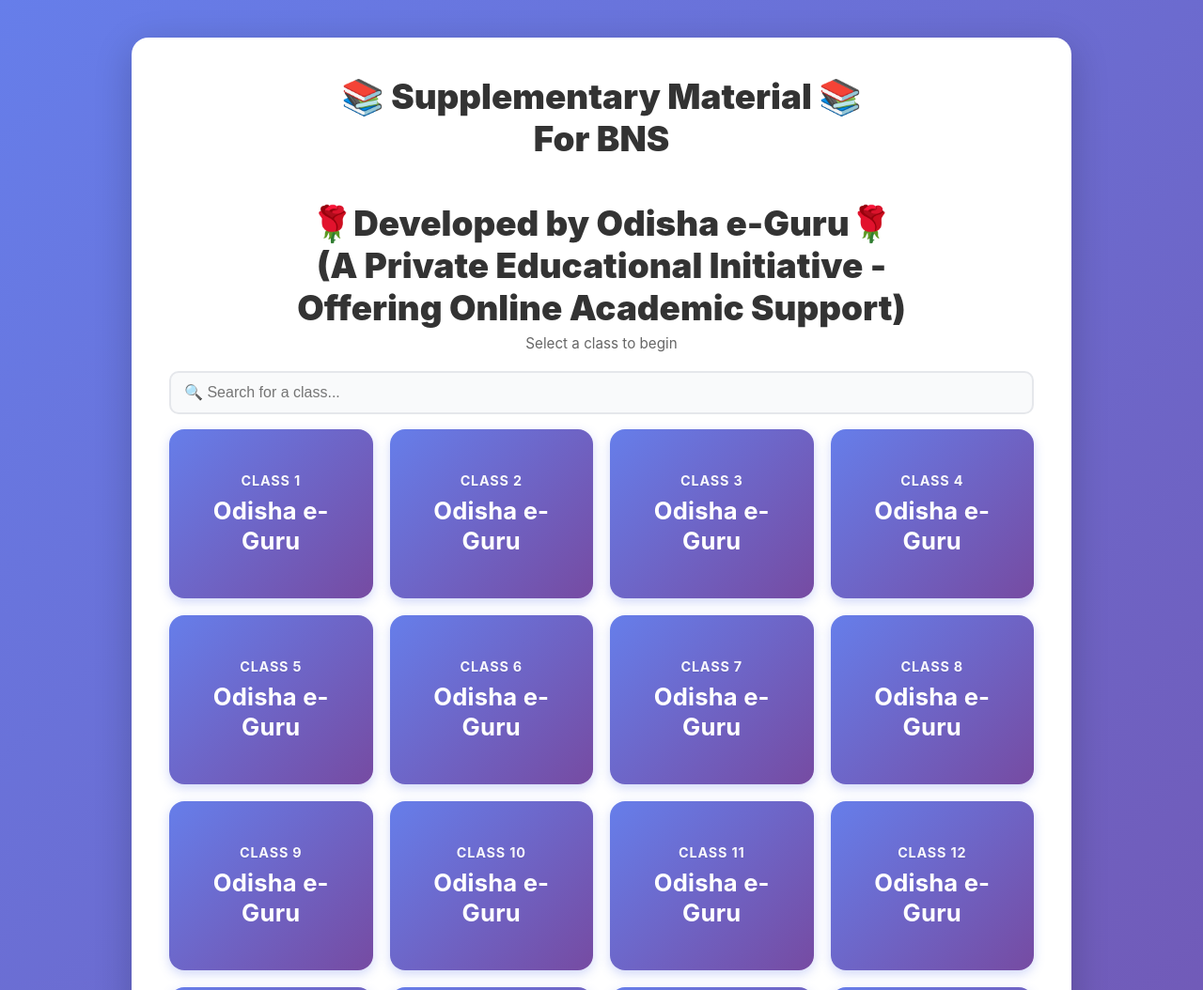
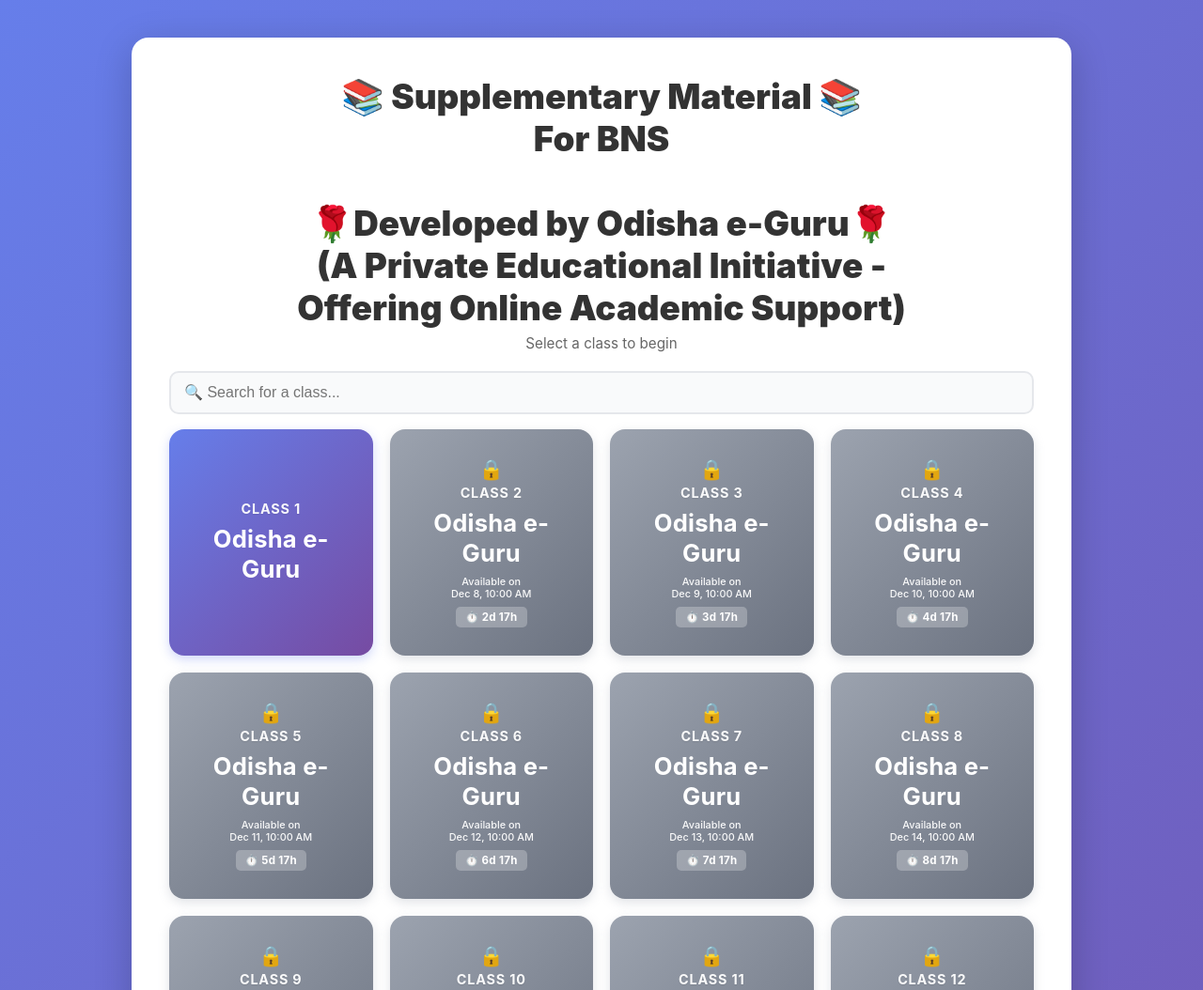
Before and after one commit to eguruOdisha/LLB-BNS, a plain HTML site: page index.html in a window 1280 px wide. Shown: the top 1054 px of the page at 94% size. Drawn offline with Linux system fonts and the light colour scheme.

Commit message:
Update index.html

```diff
--- a/index.html
+++ b/index.html
@@ -656,36 +656,36 @@
         };
 
         const classSchedule = {
-            1: { available: false, releaseDate: '2025-11-01 00:00' },
-            2: { available: false, releaseDate: '2025-12-01 00:00' },
-            3: { available: false, releaseDate: '2025-12-01 00:00' },
-            4: { available: false, releaseDate: '2025-12-01 00:00' },
-            5: { available: false, releaseDate: '2025-12-01 00:00' },
-            6: { available: false, releaseDate: '2025-12-01 00:00' },
-            7: { available: false, releaseDate: '2025-12-01 00:00' },
-            8: { available: false, releaseDate: '2025-12-01 00:00' },
-            9: { available: false, releaseDate: '2025-12-01 00:00' },
-            10: { available: false, releaseDate: '2025-12-01 00:00' },
-            11: { available: false, releaseDate: '2025-12-01 00:00' },
-            12: { available: false, releaseDate: '2025-12-01 00:00' },
-            13: { available: false, releaseDate: '2025-12-01 00:00' },
-            14: { available: false, releaseDate: '2025-12-01 00:00' },
-            15: { available: false, releaseDate: '2025-12-01 00:00' },
-            16: { available: false, releaseDate: '2025-12-01 00:00' },
-            17: { available: false, releaseDate: '2025-12-01 00:00' },
-            18: { available: false, releaseDate: '2025-12-01 00:00' },
-            19: { available: false, releaseDate: '2025-12-01 00:00' },
-            20: { available: false, releaseDate: '2025-12-01 00:00' },
-            21: { available: false, releaseDate: '2025-12-01 00:00' },
-            22: { available: false, releaseDate: '2025-12-01 00:00' },
-            23: { available: false, releaseDate: '2025-12-01 00:00' },
-            24: { available: false, releaseDate: '2025-12-01 00:00' },
-            25: { available: false, releaseDate: '2025-12-01 00:00' },
-            26: { available: false, releaseDate: '2025-12-01 00:00' },
-            27: { available: false, releaseDate: '2025-12-01 00:00' },
-            28: { available: false, releaseDate: '2025-12-01 00:00' },
-            29: { available: false, releaseDate: '2025-12-01 00:00' },
-            30: { available: false, releaseDate: '2025-12-01 00:00' }
+            1: { available: false, releaseDate: '2025-11-01 10:00' },
+            2: { available: false, releaseDate: '2025-12-08 10:00' },
+            3: { available: false, releaseDate: '2025-12-09 10:00' },
+            4: { available: false, releaseDate: '2025-12-10 10:00' },
+            5: { available: false, releaseDate: '2025-12-11 10:00' },
+            6: { available: false, releaseDate: '2025-12-12 10:00' },
+            7: { available: false, releaseDate: '2025-12-13 10:00' },
+            8: { available: false, releaseDate: '2025-12-14 10:00' },
+            9: { available: false, releaseDate: '2025-12-15 10:00' },
+            10: { available: false, releaseDate: '2025-12-16 10:00' },
+            11: { available: false, releaseDate: '2025-12-17 10:00' },
+            12: { available: false, releaseDate: '2025-12-18 10:00' },
+            13: { available: false, releaseDate: '2025-12-19 10:00' },
+            14: { available: false, releaseDate: '2025-12-20 10:00' },
+            15: { available: false, releaseDate: '2025-12-21 10:00' },
+            16: { available: false, releaseDate: '2025-12-22 10:00' },
+            17: { available: false, releaseDate: '2025-12-23 10:00' },
+            18: { available: false, releaseDate: '2025-12-24 10:00' },
+            19: { available: false, releaseDate: '2025-12-25 10:00' },
+            20: { available: false, releaseDate: '2025-12-26 10:00' },
+            21: { available: false, releaseDate: '2025-12-27 10:00' },
+            22: { available: false, releaseDate: '2025-12-28 10:00' },
+            23: { available: false, releaseDate: '2025-12-29 10:00' },
+            24: { available: false, releaseDate: '2025-12-30 10:00' },
+            25: { available: false, releaseDate: '2025-12-31 10:00' },
+            26: { available: false, releaseDate: '2026-01-01 10:00' },
+            27: { available: false, releaseDate: '2026-01-01 10:00' },
+            28: { available: false, releaseDate: '2026-01-01 10:00' },
+            29: { available: false, releaseDate: '2026-01-01 10:00' },
+            30: { available: false, releaseDate: '2026-01-01 10:00' }
         };
 
         let selectedClass = null;
```
